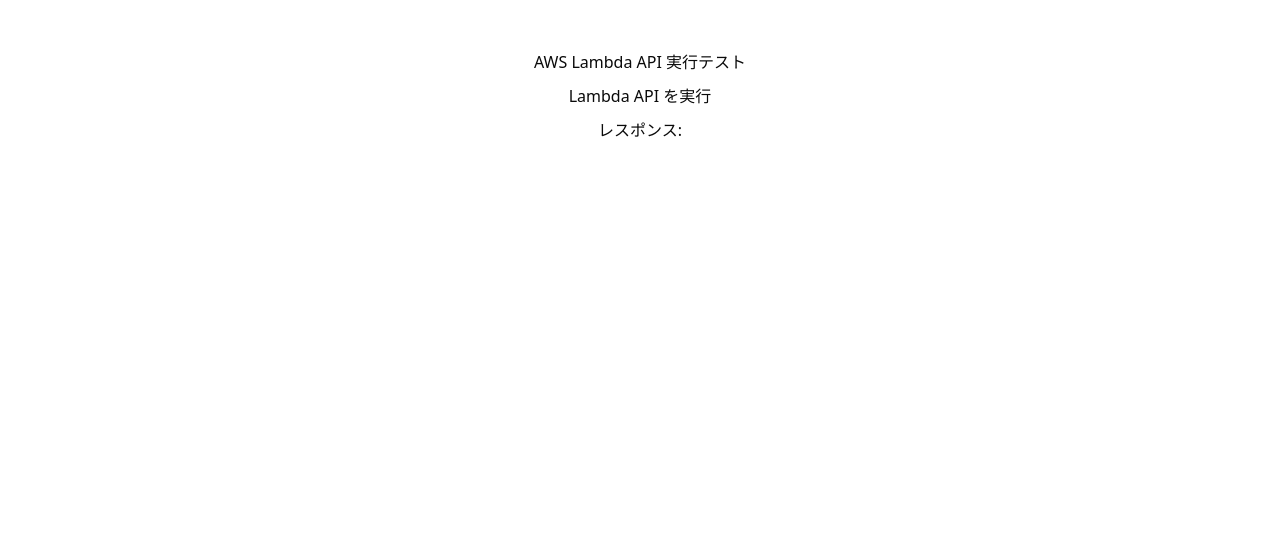
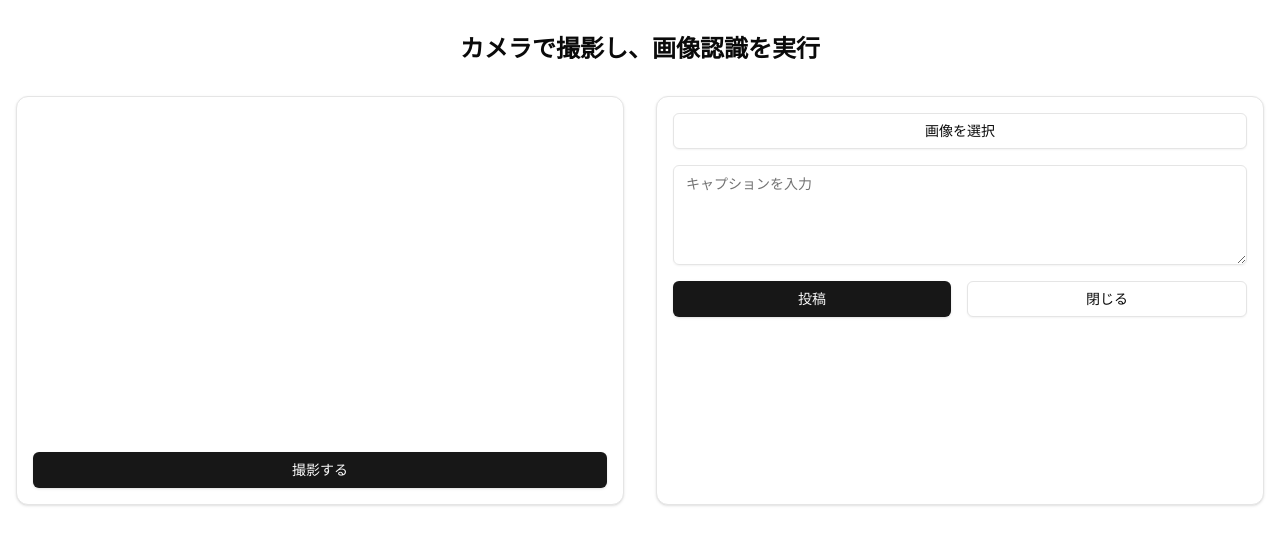
Before and after one commit to Zakkey-GH/Graduation_Project, a Next.js app: page /products/babypoo in a window 1280 px wide. Shown: the top 544 px of the page. Built offline with nearby package versions, Linux system fonts and the light colour scheme; no server answers.

Commit message:
カメラ撮影と、ファイル選択の機能を追加

```diff
--- a/src/app/products/babypoo/page.tsx
+++ b/src/app/products/babypoo/page.tsx
@@ -1,142 +1,185 @@
 "use client";
-import { useState } from "react";
+import { useState, useRef, useEffect } from "react";
+import { Button } from "@/components/ui/button";
+import { Input } from "@/components/ui/input";
+import { Textarea } from "@/components/ui/textarea";
+import { Card } from "@/components/ui/card";
 
-export default function Home() {
-const [message, setMessage] = useState("");
+interface CameraProps {
+  width: number;
+  height: number;
+}
 
-// Lambda API を呼び出す関数
-const callLambdaAPI = async () => {
-    try {
-    const response = await fetch("/api/measureDistanceColors", {
-        method: "POST",
-        headers: { "Content-Type": "application/json" },
-        body: JSON.stringify({ path: "./public/images/Ben_4.png" }),
-    });
+export default function BabypooCameraPage() {
+  const videoRef = useRef<HTMLVideoElement>(null);
+  const [capturedImage, setCapturedImage] = useState<string | null>(null);
+  const [stream, setStream] = useState<MediaStream | null>(null);
+  const frameRef = useRef<HTMLDivElement>(null);
 
-    if (!response.ok) {
-        throw new Error("API エラーが発生しました");
-    }
+  // カメラの初期設定
+  useEffect(() => {
+    const initCamera = async () => {
+      try {
+        const mediaStream = await navigator.mediaDevices.getUserMedia({ video: true });
+        if (videoRef.current) {
+          videoRef.current.srcObject = mediaStream;
+        }
+        setStream(mediaStream);
+      } catch (error) {
+        console.error('カメラの起動エラー:', error);
+      }
+    };
 
-    const data = await response.json();
-    setMessage(data.message); // Lambda からのレスポンスをセット
-    } catch (error) {
-    console.error("エラー:", error);
-    setMessage("API リクエストに失敗しました");
-    }
-};
+    initCamera();
 
-return (
-    <div style={{ textAlign: "center", marginTop: "50px" }}>
-    <h1>AWS Lambda API 実行テスト</h1>
-    <button onClick={callLambdaAPI} style={{ padding: "10px 20px", fontSize: "16px" }}>
-        Lambda API を実行
-    </button>
-    <p>レスポンス: {message}</p>
+    // クリーンアップ関数
+    return () => {
+      if (stream) {
+        stream.getTracks().forEach(track => track.stop());
+      }
+    };
+  }, []);
+
+  // 撮影処理
+  const handleCapture = () => {
+    if (!videoRef.current || !frameRef.current) return;
+
+    const canvas = document.createElement('canvas');
+    const frameWidth = frameRef.current.offsetWidth;
+    const frameHeight = frameRef.current.offsetHeight;
+    canvas.width = frameWidth;
+    canvas.height = frameHeight;
+    const ctx = canvas.getContext('2d');
+
+    if (!ctx) return;
+
+    const scale = videoRef.current.videoWidth / videoRef.current.offsetWidth;
+    const frameRect = frameRef.current.getBoundingClientRect();
+    const videoRect = videoRef.current.getBoundingClientRect();
+
+    ctx.drawImage(
+      videoRef.current,
+      (frameRect.left - videoRect.left) * scale,
+      (frameRect.top - videoRect.top) * scale,
+      frameWidth * scale,
+      frameHeight * scale,
+      0,
+      0,
+      frameWidth,
+      frameHeight
+    );
+
+    setCapturedImage(canvas.toDataURL('image/png'));
+  };
+
+  return (
+    <div className="container mx-auto px-4 py-8">
+      <h1 className="text-2xl font-bold text-center mb-8">カメラで撮影し、画像認識を実行</h1>
+
+      <div className="grid grid-cols-1 md:grid-cols-2 gap-8">
+        <Card className="p-4">
+          <div className="relative w-full aspect-video">
+            <video
+              ref={videoRef}
+              autoPlay
+              playsInline
+              className="w-full h-full object-cover rounded-lg"
+            />
+            <div
+              ref={frameRef}
+              className="absolute top-1/2 left-1/2 transform -translate-x-1/2 -translate-y-1/2 w-4/5 h-4/5 border-2 border-white rounded-lg"
+            />
+          </div>
+          <Button
+            onClick={handleCapture}
+            className="w-full mt-4"
+          >
+            撮影する
+          </Button>
+        </Card>
+
+        <Card className="p-4">
+          <div className="space-y-4">
+            {capturedImage && (
+              <img
+                src={capturedImage}
+                alt="Captured"
+                className="w-full rounded-lg"
+              />
+            )}
+            <form className="space-y-4">
+              <div>
+                <Input
+                  type="file"
+                  accept="image/*"
+                  id="upload"
+                  className="hidden"
+                />
+                <Button
+                  onClick={() => document.getElementById('upload')?.click()}
+                  type="button"
+                  variant="outline"
+                  className="w-full"
+                >
+                  画像を選択
+                </Button>
+              </div>
+              <Textarea
+                placeholder="キャプションを入力"
+                className="min-h-[100px]"
+              />
+              <div className="flex gap-4">
+                <Button type="submit" className="flex-1">
+                  投稿
+                </Button>
+                <Button variant="outline" className="flex-1">
+                  閉じる
+                </Button>
+              </div>
+            </form>
+          </div>
+        </Card>
+      </div>
     </div>
-);
+  );
 }
 
 
 
-
-// import Image from "next/image";
+// "use client";
+// import { useState } from "react";
 
 // export default function Home() {
-//   return (
-//     <div className="grid grid-rows-[20px_1fr_20px] items-center justify-items-center min-h-screen p-8 pb-20 gap-16 sm:p-20 font-[family-name:var(--font-geist-sans)]">
-//       <main className="flex flex-col gap-8 row-start-2 items-center sm:items-start">
-//         <Image
-//           className="dark:invert"
-//           src="/next.svg"
-//           alt="Next.js logo"
-//           width={180}
-//           height={38}
-//           priority
-//         />
-//         <ol className="list-inside list-decimal text-sm text-center sm:text-left font-[family-name:var(--font-geist-mono)]">
-//           <li className="mb-2">
-//             Get started by editing{" "}
-//             <code className="bg-black/[.05] dark:bg-white/[.06] px-1 py-0.5 rounded font-semibold">
-//               src/app/page.tsx
-//             </code>
-//             .
-//           </li>
-//           <li>Save and see your changes instantly.</li>
-//         </ol>
+// const [message, setMessage] = useState("");
 
-//         <div className="flex gap-4 items-center flex-col sm:flex-row">
-//           <a
-//             className="rounded-full border border-solid border-transparent transition-colors flex items-center justify-center bg-foreground text-background gap-2 hover:bg-[#383838] dark:hover:bg-[#ccc] text-sm sm:text-base h-10 sm:h-12 px-4 sm:px-5"
-//             href="https://vercel.com/new?utm_source=create-next-app&utm_medium=appdir-template-tw&utm_campaign=create-next-app"
-//             target="_blank"
-//             rel="noopener noreferrer"
-//           >
-//             <Image
-//               className="dark:invert"
-//               src="/vercel.svg"
-//               alt="Vercel logomark"
-//               width={20}
-//               height={20}
-//             />
-//             Deploy now
-//           </a>
-//           <a
-//             className="rounded-full border border-solid border-black/[.08] dark:border-white/[.145] transition-colors flex items-center justify-center hover:bg-[#f2f2f2] dark:hover:bg-[#1a1a1a] hover:border-transparent text-sm sm:text-base h-10 sm:h-12 px-4 sm:px-5 sm:min-w-44"
-//             href="https://nextjs.org/docs?utm_source=create-next-app&utm_medium=appdir-template-tw&utm_campaign=create-next-app"
-//             target="_blank"
-//             rel="noopener noreferrer"
-//           >
-//             Read our docs
-//           </a>
-//         </div>
-//       </main>
-//       <footer className="row-start-3 flex gap-6 flex-wrap items-center justify-center">
-//         <a
-//           className="flex items-center gap-2 hover:underline hover:underline-offset-4"
-//           href="https://nextjs.org/learn?utm_source=create-next-app&utm_medium=appdir-template-tw&utm_campaign=create-next-app"
-//           target="_blank"
-//           rel="noopener noreferrer"
-//         >
-//           <Image
-//             aria-hidden
-//             src="/file.svg"
-//             alt="File icon"
-//             width={16}
-//             height={16}
-//           />
-//           Learn
-//         </a>
-//         <a
-//           className="flex items-center gap-2 hover:underline hover:underline-offset-4"
-//           href="https://vercel.com/templates?framework=next.js&utm_source=create-next-app&utm_medium=appdir-template-tw&utm_campaign=create-next-app"
-//           target="_blank"
-//           rel="noopener noreferrer"
-//         >
-//           <Image
-//             aria-hidden
-//             src="/window.svg"
-//             alt="Window icon"
-//             width={16}
-//             height={16}
-//           />
-//           Examples
-//         </a>
-//         <a
-//           className="flex items-center gap-2 hover:underline hover:underline-offset-4"
-//           href="https://nextjs.org?utm_source=create-next-app&utm_medium=appdir-template-tw&utm_campaign=create-next-app"
-//           target="_blank"
-//           rel="noopener noreferrer"
-//         >
-//           <Image
-//             aria-hidden
-//             src="/globe.svg"
-//             alt="Globe icon"
-//             width={16}
-//             height={16}
-//           />
-//           Go to nextjs.org →
-//         </a>
-//       </footer>
+// // Lambda API を呼び出す関数
+// const callLambdaAPI = async () => {
+//     try {
+//     const response = await fetch("/api/measureDistanceColors", {
+//         method: "POST",
+//         headers: { "Content-Type": "application/json" },
+//         body: JSON.stringify({ path: "./public/images/Ben_4.png" }),
+//     });
+
+//     if (!response.ok) {
+//         throw new Error("API エラーが発生しました");
+//     }
+
+//     const data = await response.json();
+//     setMessage(data.message); // Lambda からのレスポンスをセット
+//     } catch (error) {
+//     console.error("エラー:", error);
+//     setMessage("API リクエストに失敗しました");
+//     }
+// };
+
+// return (
+//     <div style={{ textAlign: "center", marginTop: "50px" }}>
+//     <h1>AWS Lambda API 実行テスト</h1>
+//     <button onClick={callLambdaAPI} style={{ padding: "10px 20px", fontSize: "16px" }}>
+//         Lambda API を実行
+//     </button>
+//     <p>レスポンス: {message}</p>
 //     </div>
-//   );
+// );
 // }
--- /dev/null
+++ b/src/components/ui/textarea.tsx
@@ -0,0 +1,22 @@
+import * as React from "react"
+
+import { cn } from "@/lib/utils"
+
+const Textarea = React.forwardRef<
+  HTMLTextAreaElement,
+  React.ComponentProps<"textarea">
+>(({ className, ...props }, ref) => {
+  return (
+    <textarea
+      className={cn(
+        "flex min-h-[60px] w-full rounded-md border border-input bg-transparent px-3 py-2 text-base shadow-sm placeholder:text-muted-foreground focus-visible:outline-none focus-visible:ring-1 focus-visible:ring-ring disabled:cursor-not-allowed disabled:opacity-50 md:text-sm",
+        className
+      )}
+      ref={ref}
+      {...props}
+    />
+  )
+})
+Textarea.displayName = "Textarea"
+
+export { Textarea }
```
Also changed, not shown: src/app/products/babypoo/index_1.html (added, +95 -0 lines).
